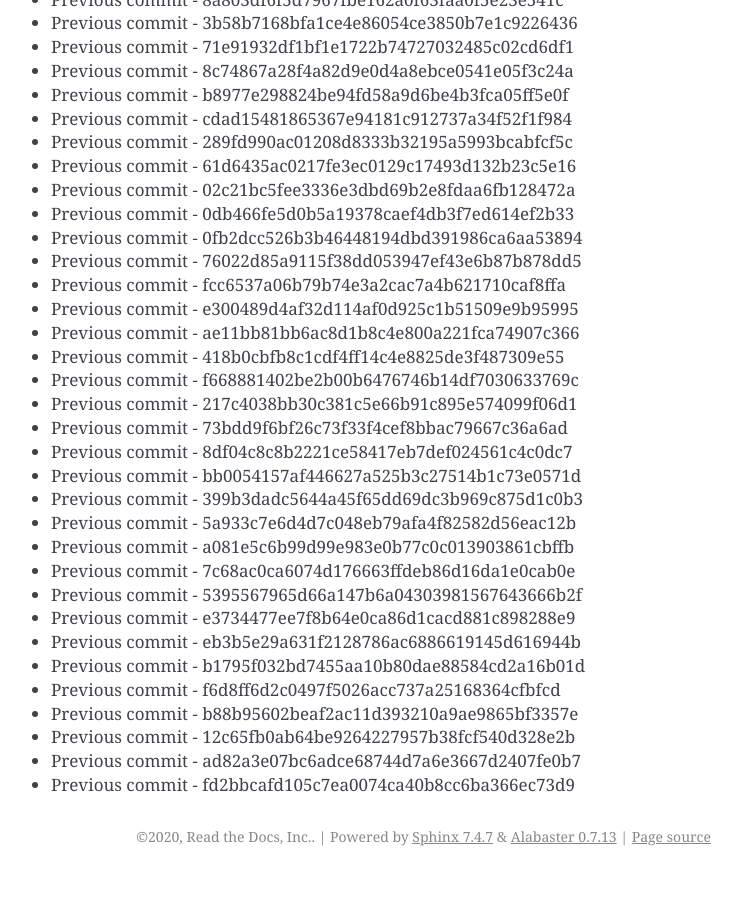
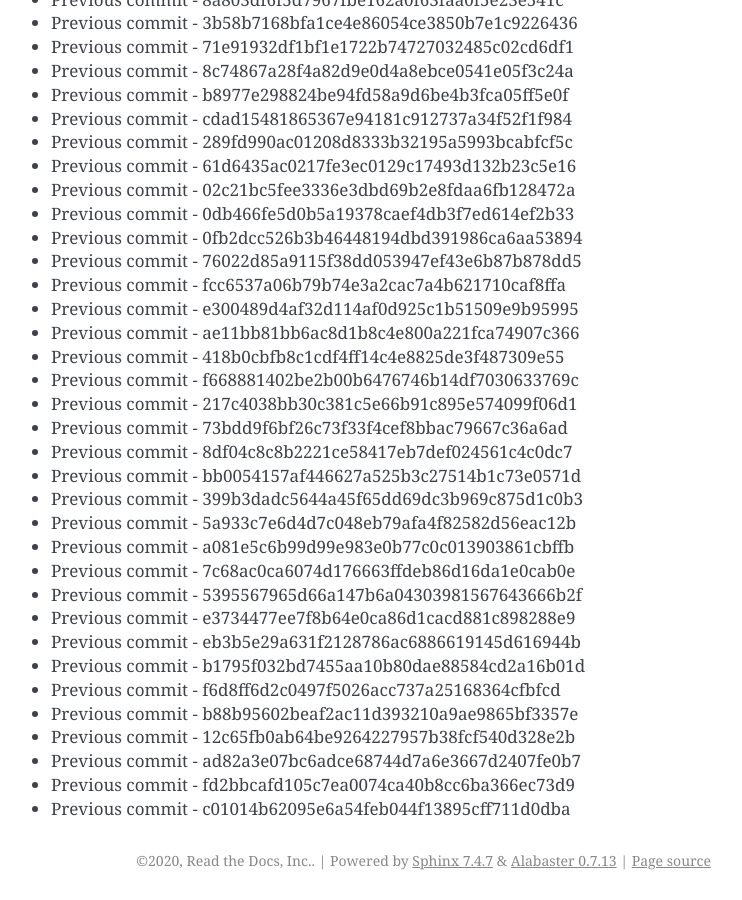
Before and after one commit to readthedocs/rtd-git-stresstest, a Sphinx documentation site: the page built from docs/updates.rst, in a window 1280 px wide and 900 px high, scrolled down 10127 px. Shown: the whole window, without its empty margins (399-1141 px from the left). Built offline with Sphinx 7.4.7, drawn with Linux system fonts in a browser that asks for light colours; before the commit the page ends 11003 px from its top, so only the background shows below that.

Commit message:
Generating commit from previous: c01014b62095e6a54feb044f13895cff711d0dba

```diff
--- a/docs/updates.rst
+++ b/docs/updates.rst
@@ -457,3 +457,4 @@ It can be tested for any performance characteristics.
 * Previous commit - 12c65fb0ab64be9264227957b38fcf540d328e2b
 * Previous commit - ad82a3e07bc6adce68744d7a6e3667d2407fe0b7
 * Previous commit - fd2bbcafd105c7ea0074ca40b8cc6ba366ec73d9
+* Previous commit - c01014b62095e6a54feb044f13895cff711d0dba
```
